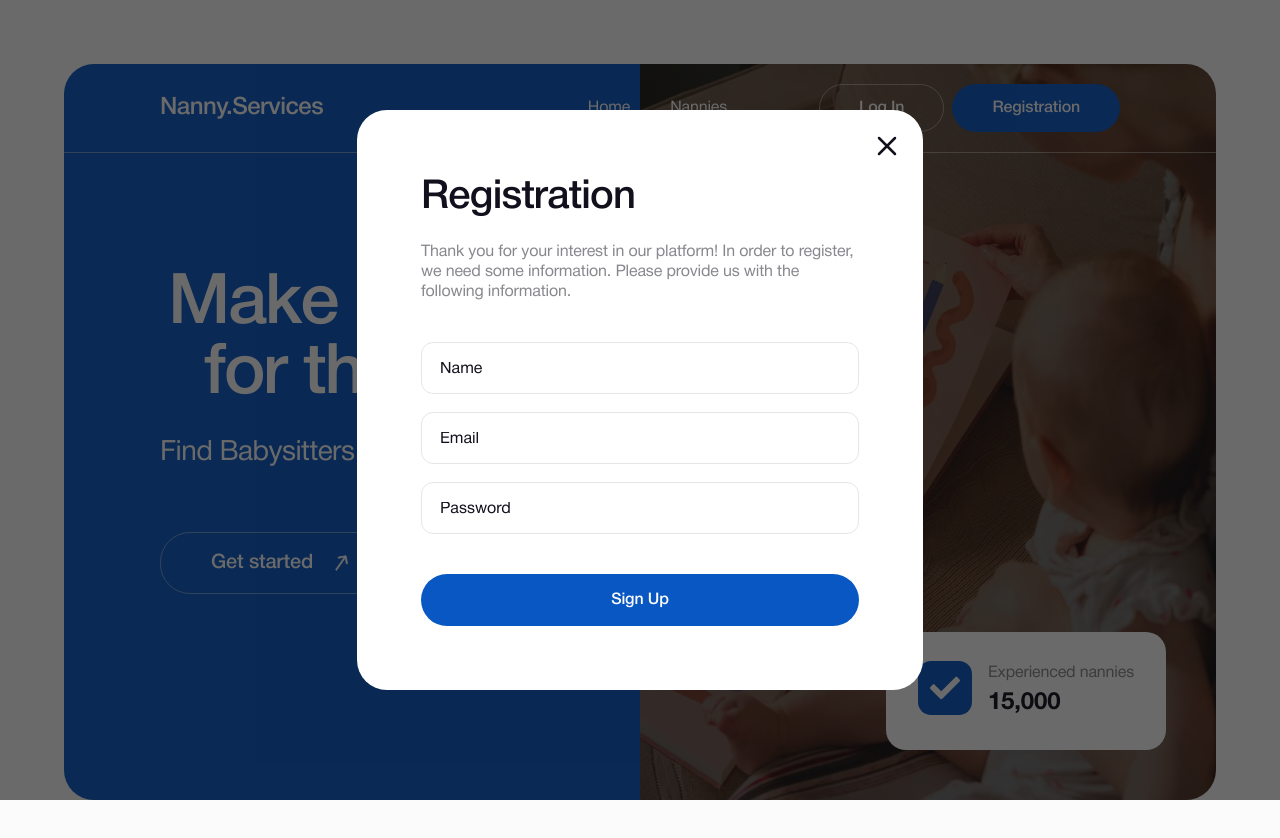
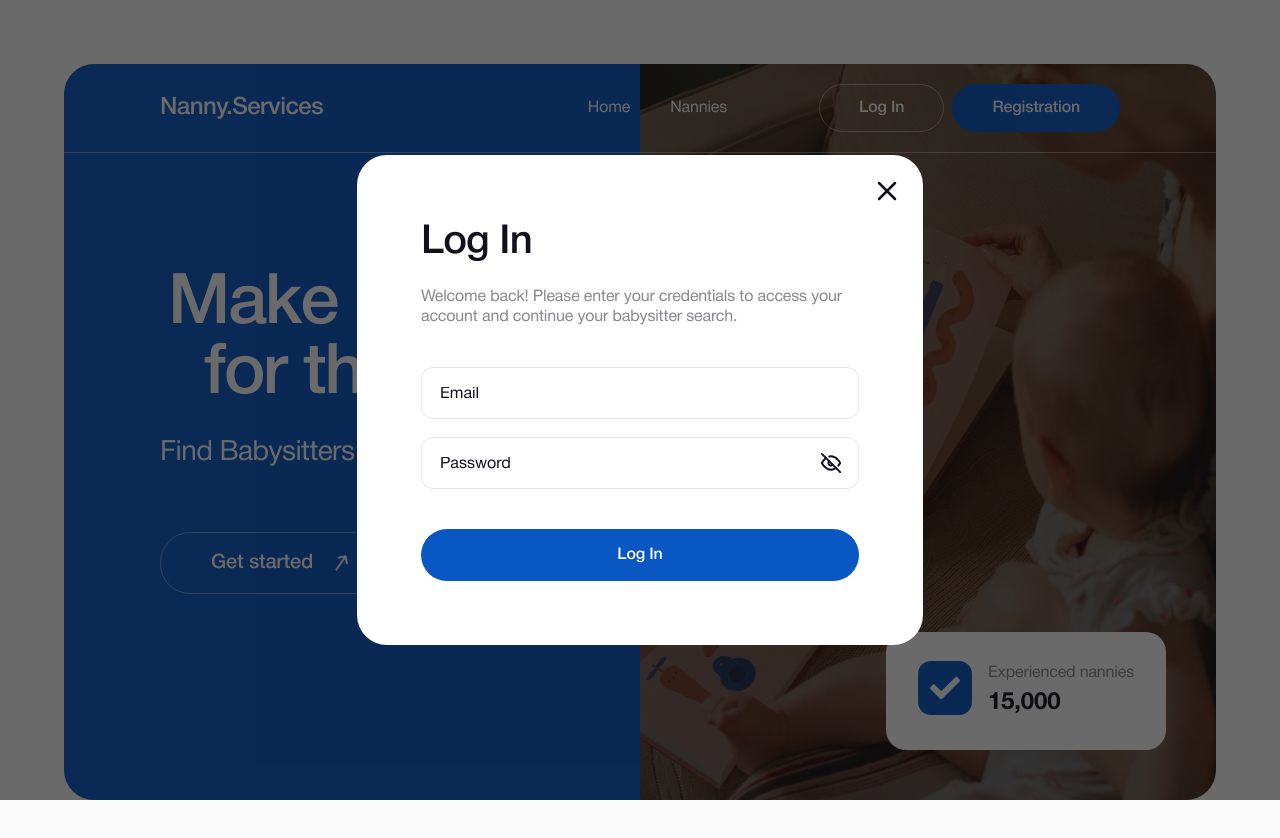
Before and after one commit to yurii-tsyhykal/nannies, a React (Vite) app: page / in a window 1280 px wide. Both pictures are taken after a click on the button "Log In". Shown: the top 838 px of the page. Built offline with nearby package versions, Linux system fonts and the light colour scheme; no server answers.

Commit message:
added logIn form and styles for logIn/Up forms

```diff
--- a/src/components/Forms/SignUpForm.module.css
+++ b/src/components/Forms/AuthForm.module.css
@@ -16,7 +16,19 @@
     color: rgba(17, 16, 28, 0.5);
     margin-bottom: 40px;
   }
-
+  label {
+    display: block;
+    position: relative;
+    .eyeIcon {
+      position: absolute;
+      top: 1rem;
+      right: 1.13rem;
+      z-index: 1;
+      cursor: pointer;
+      stroke: var(--focus-filter);
+      fill: transparent;
+    }
+  }
   input {
     background-color: transparent;
     box-sizing: border-box;
--- /dev/null
+++ b/src/components/Forms/LogInForm/LogInForm.jsx
@@ -0,0 +1,62 @@
+import { useForm } from 'react-hook-form';
+import css from '../AuthForm.module.css';
+import { useId, useState } from 'react';
+import Button from '../../Button/Button';
+
+const LogInForm = () => {
+  const [isOffEye, setIsOffEye] = useState(true);
+  const handleClick = () => setIsOffEye(!isOffEye);
+  const pwdId = useId();
+  const {
+    register,
+    handleSubmit,
+    formState: { errors },
+  } = useForm();
+  return (
+    <form
+      className={css.form}
+      onSubmit={handleSubmit(data => {
+        console.log(data);
+      })}
+    >
+      <h2 className={css.formTitle}>Log In</h2>
+      <p className={css.formText}>
+        Welcome back! Please enter your credentials to access your account and
+        continue your babysitter search.
+      </p>
+      <input
+        type="text"
+        placeholder="Email"
+        {...register('email', {
+          required: true,
+          min: 4,
+          pattern: /^\S+@\S+$/i,
+        })}
+      />
+      <label htmlFor={pwdId}>
+        <svg
+          width={20}
+          height={20}
+          onClick={handleClick}
+          className={css.eyeIcon}
+        >
+          <use
+            href={`/public/images/sprite.svg#${isOffEye ? 'eye-off' : 'eye'}`}
+          ></use>
+        </svg>
+        <input
+          id={pwdId}
+          className={css.password}
+          type={isOffEye ? 'password' : 'text'}
+          placeholder="Password"
+          {...register('password', { required: true })}
+        />
+      </label>
+      <Button type="submit" variant="signUp-logIn-modals">
+        Log In
+      </Button>
+    </form>
+  );
+};
+
+export default LogInForm;
--- a/src/components/Header/Header.jsx
+++ b/src/components/Header/Header.jsx
@@ -4,14 +4,14 @@ import Button from '../Button/Button';
 import clsx from 'clsx';
 import { useState } from 'react';
 import FormModal from '../FormModal/FormModal';
-import SignUpForm from '../Forms/SignUpForm';
+import SignUpForm from '../Forms/SignUpForm/SignUpForm';
+import LogInForm from '../Forms/LogInForm/LogInForm';
 
 const Header = ({ type }) => {
-  const [modalIsOpen, setIsOpen] = useState(false);
-  const openModal = () => {
-    setIsOpen(true);
-  };
-  const closeModal = () => setIsOpen(false);
+  const [modalContent, setModalContent] = useState(null);
+
+  const openModal = content => setModalContent(content);
+  const closeModal = () => setModalContent(null);
 
   return (
     <header
@@ -36,14 +36,22 @@ const Header = ({ type }) => {
           </ul>
         </nav>
         <div>
-          <Button type="button" variant="login" onClick={openModal}>
+          <Button
+            type="button"
+            variant="login"
+            onClick={() => openModal(<LogInForm />)}
+          >
             Log In
           </Button>
-          <Button type="button" variant="registration" onClick={openModal}>
+          <Button
+            type="button"
+            variant="registration"
+            onClick={() => openModal(<SignUpForm />)}
+          >
             Registration
           </Button>
-          <FormModal modalIsOpen={modalIsOpen} closeModal={closeModal}>
-            <SignUpForm />
+          <FormModal modalIsOpen={!!modalContent} closeModal={closeModal}>
+            {modalContent}
           </FormModal>
         </div>
       </div>
```
Also changed, not shown: src/components/Forms/SignUpForm/SignUpForm.jsx (renamed from src/components/Forms/SignUpForm.jsx, +3 -5 lines).
